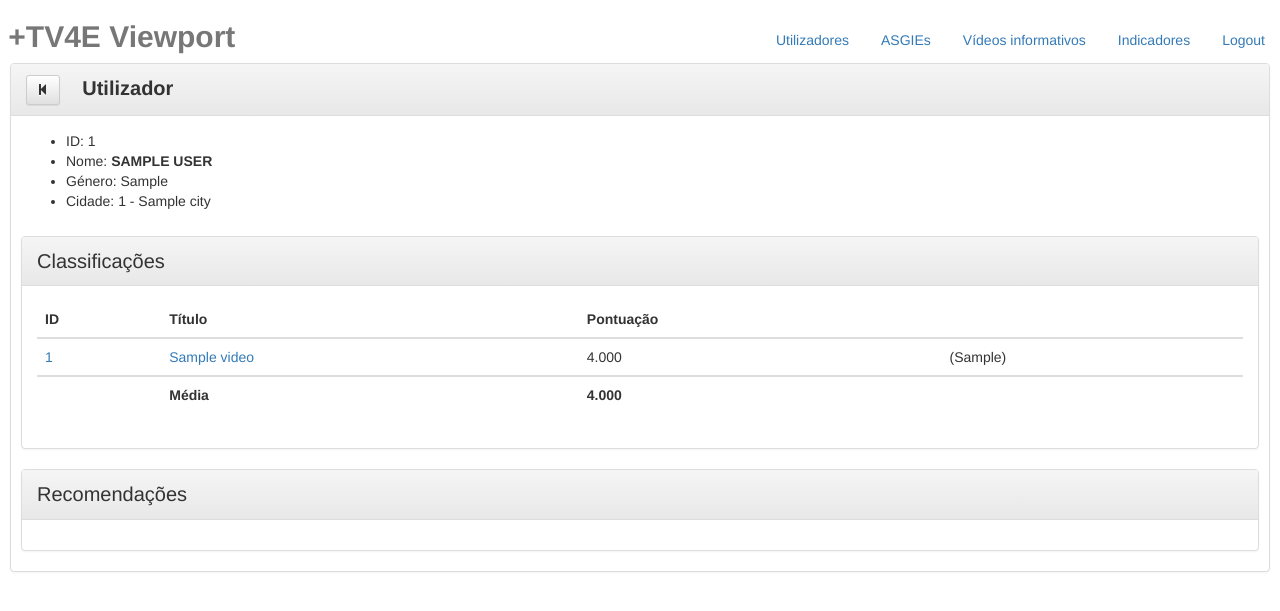
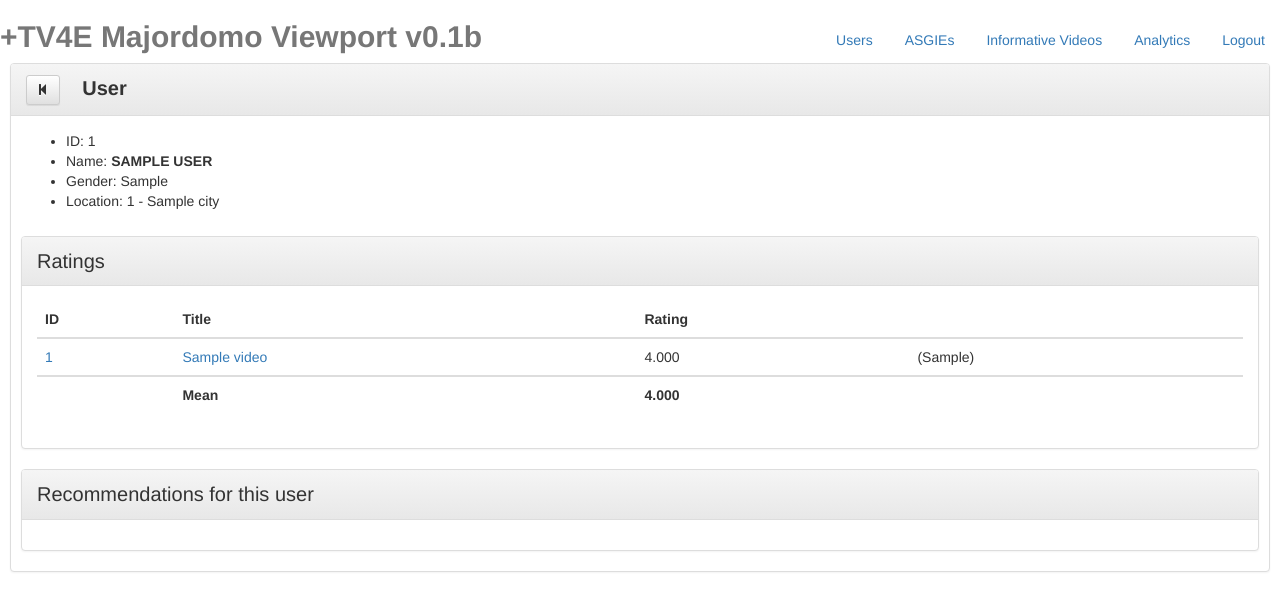
Before and after one commit to davidcampelo/tv4e-recommender, a Django app: page /view/user/1/ in a window 1280 px wide. Shown: the top 611 px of the page. Run offline with Django 3.2, Linux system fonts and the light colour scheme; tables that the repository leaves empty hold one stand-in row (values such as "Sample post"); data that the repository does not hold is empty; some libraries are stand-ins or nearby versions.

Commit message:
Transzlated view interfaces

```diff
--- a/view/templates/view/base.html
+++ b/view/templates/view/base.html
@@ -26,7 +26,7 @@
     <link href="{% static 'styles/bootstrap.css' %}" rel="stylesheet">
     <link href="{% static 'styles/main.css' %}" rel="stylesheet"> -->
 
-    <title>+TV4E Viewport</title>
+    <title>+Majordomo recommender for +TV4E platform</title>
 
 
     {% block head %}
@@ -39,13 +39,13 @@
 
       <div class="header">
               <ul class="nav nav-pills pull-right">
-                <li class="{% if request.resolver_match.url_name == 'user_index' %}active{%endif%}"><a href="{% url 'user_index' %}">Utilizadores</a></li>
+                <li class="{% if request.resolver_match.url_name == 'user_index' %}active{%endif%}"><a href="{% url 'user_index' %}">Users</a></li>
                 <li class="{% if request.resolver_match.url_name == 'asgie_index' %}active{%endif%}"><a href="{% url 'asgie_index' %}">ASGIEs</a></li>
-                <li class="{% if request.resolver_match.url_name == 'video_index' %}active{%endif%}"><a href="{% url 'video_index' %}">Vídeos informativos</a></li>
-                <li class="{% if request.resolver_match.url_name == 'analytics' %}active{%endif%}"><a href="{% url 'analytics' %}">Indicadores</a></li>
+                <li class="{% if request.resolver_match.url_name == 'video_index' %}active{%endif%}"><a href="{% url 'video_index' %}">Informative Videos</a></li>
+                <li class="{% if request.resolver_match.url_name == 'analytics' %}active{%endif%}"><a href="{% url 'analytics' %}">Analytics</a></li>
                 <li><a href="/">Logout</a></li>
               </ul>
-        <h2 class="text-muted active"><strong>&nbsp;+TV4E Viewport</strong></h2>
+        <h2 class="text-muted active"><strong>+TV4E Majordomo Viewport v0.1b</strong></h2>
       </div>
 
 
--- a/view/templates/view/user_detail.html
+++ b/view/templates/view/user_detail.html
@@ -47,20 +47,20 @@
                 <button type="button" class="btn btn-default btn-sm">
                     <span class="glyphicon glyphicon-step-backward"></span></a>
                 </button>
-                &nbsp;&nbsp;&nbsp;<strong>Utilizador</strong>
+                &nbsp;&nbsp;&nbsp;<strong>User</strong>
             </div>
             <div class="panel-body">
                 <ul>
                     <li>ID: {{item.id}}</li>
-                    <li>Nome: <strong>{{item.name | default:"Não informado" | upper}}</strong></li>
-                    <li>Género: {{ item.gender | default:"Não informado" }}</li>
-                    <li>Cidade: {{item.city.id}} - {{item.city.name}}</li>
+                    <li>Name: <strong>{{item.name | default:"Não informado" | upper}}</strong></li>
+                    <li>Gender: {{ item.gender | default:"Não informado" }}</li>
+                    <li>Location: {{item.city.id}} - {{item.city.name}}</li>
                 </ul>
             </div>
 
         <div class="panel panel-default"  style="margin-left:10px; margin-right:10px;">
                 <div class="panel-heading" style="font-size:2rem">
-                        Classificações
+                        Ratings
                 </div>
            <div class="panel-body">
             {% if ratings.count %}
@@ -68,8 +68,8 @@
                         <thead>
                         <tr>
                             <th>ID</th>
-                            <th>Título</th>
-                            <th>Pontuação</th>
+                            <th>Title</th>
+                            <th>Rating</th>
                             <th></th>
                         </tr>
                         </thead>
@@ -85,7 +85,7 @@
                         </tbody>
                         <tr>
                             <td></td>
-                            <td><strong>Média</strong></td>
+                            <td><strong>Mean</strong></td>
                             <td><strong>{{mean}}</strong></td>
                             <td></td>
                         </tr>
@@ -97,7 +97,7 @@
         </div>
         <div class="panel panel-default" style="margin-left:10px; margin-right:10px;">
             <div class="panel-heading" style="font-size:2rem">
-                    Recomendações
+                    Recommendations for this user
             </div>
             <div class="panel-body" id="recommendations" class="row" style="visibility: hidden">
                 <script>
--- a/view/templates/view/user_index.html
+++ b/view/templates/view/user_index.html
@@ -7,7 +7,7 @@
         <div class="panel-heading">
             <table width="100%" cellspacing="0" cellpadding="0">
                 <tr>
-                    <td align="left"><h4><strong>Utilizadores</strong></h4></td>
+                    <td align="left"><h4><strong>Users</strong></h4></td>
                     <td align="right"><form class="navbar-form" action="/">
                         <div class="form-group" style="display:inline;">
                             <input type="text" style="width:150px" class="form-control" placeholder="Search" name="q" style="bg-color='gray'" maxlength="20">
```
Also changed, not shown: view/templates/view/analytics.html (+7 -7 lines), view/templates/view/asgie_detail.html (+6 -6 lines), view/templates/view/video_detail.html (+4 -4 lines), view/templates/view/video_index.html (+4 -4 lines).
